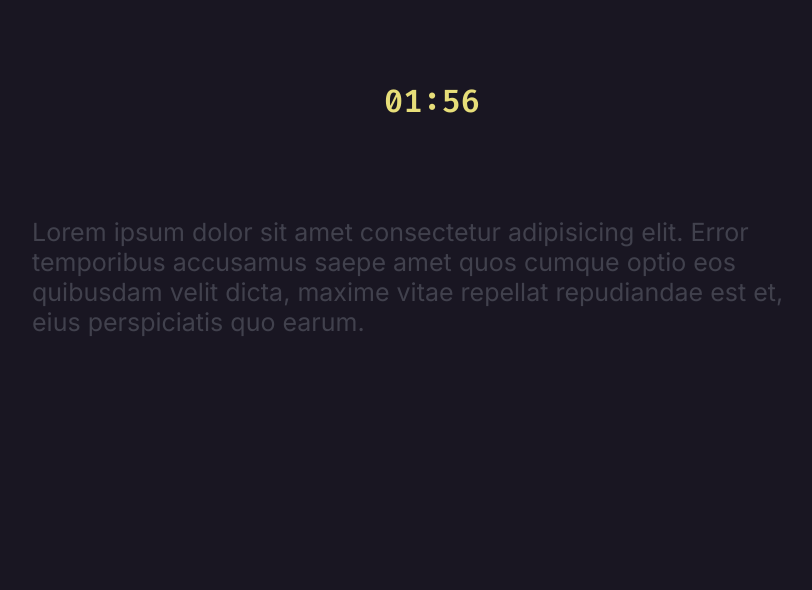
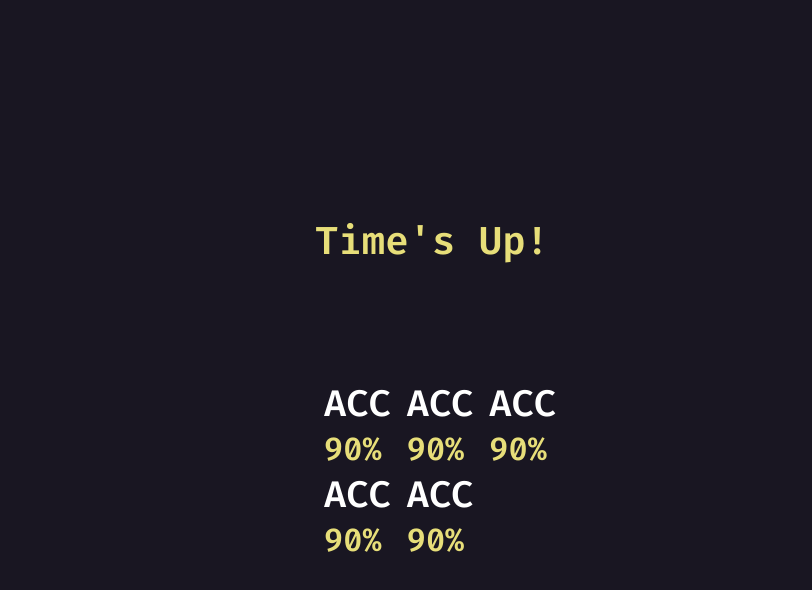
Before and after one commit to dudusohne/fast-typing, a Vue app: page /stats in a window 1280 px wide. Shown: the top 590 px of the page, without its empty margins (208-1020 px from the left). Built offline with nearby package versions, Linux system fonts and the light colour scheme.

Commit message:
add stats page

```diff
--- a/src/App.vue
+++ b/src/App.vue
@@ -1,9 +1,8 @@
 <template>
-  <Home />
+  <router-view />
 </template>
 
 <script setup lang="ts">
-import Home from './pages/Home/Home.vue'
 </script>
 
 <style>
--- /dev/null
+++ b/src/components/StatsData/StatsData.vue
@@ -0,0 +1,35 @@
+<template>
+    <div class="stats-data">
+        <span class="text">{{ props.text }}</span>
+        <p class="value">{{ props.value }}</p>
+    </div>
+</template>
+
+<script setup lang="ts">
+interface Props {
+    text: string
+    value?: string | number
+}
+const props = defineProps<Props>()
+</script>
+
+<style lang="scss">
+.stats-data {
+    margin-left: 1rem;
+    justify-content: center;
+    align-items: flex-start;
+
+    .text {
+        font-family: "Fira Code", monospace;
+        font-size: 37px;
+        color: #ffffff;
+    }
+
+    .value {
+        font-family: "Fira Code", monospace;
+        font-size: 32px;
+        color: #e7de79;
+        margin: 0;
+    }
+}
+</style>
--- a/src/main.ts
+++ b/src/main.ts
@@ -1,4 +1,5 @@
 import { createApp } from 'vue'
 import App from './App.vue'
+import { router } from './router'
 
-createApp(App).mount('#app')
+createApp(App).use(router).mount('#app')
--- a/src/pages/Stats/Stats.vue
+++ b/src/pages/Stats/Stats.vue
@@ -1,11 +1,43 @@
 <template>
-<div class="stats">
-
-</div>
+    <div class="stats">
+        <span>Time's Up!</span>
+        <div class="container">
+            <div style="flex-direction: row; display: flex;">
+                <StatsData text="ACC" value="90%" />
+                <StatsData text="ACC" value="90%" />
+                <StatsData text="ACC" value="90%" />
+            </div>
+            <div style="flex-direction: row; display: flex;">
+                <StatsData text="ACC" value="90%" />
+                <StatsData text="ACC" value="90%" />
+            </div>
+        </div>
+    </div>
 </template>
 
 <script setup lang="ts">
+import StatsData from '../../components/StatsData/StatsData.vue';
 </script>
 
 <style lang="scss">
+.stats {
+    display: flex;
+    flex-direction: column;
+    justify-content: center;
+    align-items: center;
+    height: 97vh;
+
+    span {
+        font-family: "Fira Code", monospace;
+        font-size: 39px;
+        color: #e7de79;
+        margin-bottom: 7rem;
+    }
+
+    .container {
+        align-items: center;
+        justify-content: center;
+        height: fit-content;
+    }
+}
 </style>
--- a/src/router/index.ts
+++ b/src/router/index.ts
@@ -1,15 +1,17 @@
 import { RouteRecordRaw, createRouter, createWebHistory } from 'vue-router'
+import Home from '../pages/Home/Home.vue'
+import Stats from '../pages/Stats/Stats.vue'
 
-const routes: Array<RouteRecordRaw> = [
+const routes: Array<any> = [
   {
     path: '/',
-    name: 'home',
-    component: () => import('@/pages/Home.vue')
+    name: 'Home',
+    component: Home
   },
   {
-    path: 'stats',
-    name: 'stats',
-    component: () => import('@/pages/Stats.vue')
+    path: '/stats',
+    name: 'Stats',
+    component: Stats
   },
 ]
 
```
